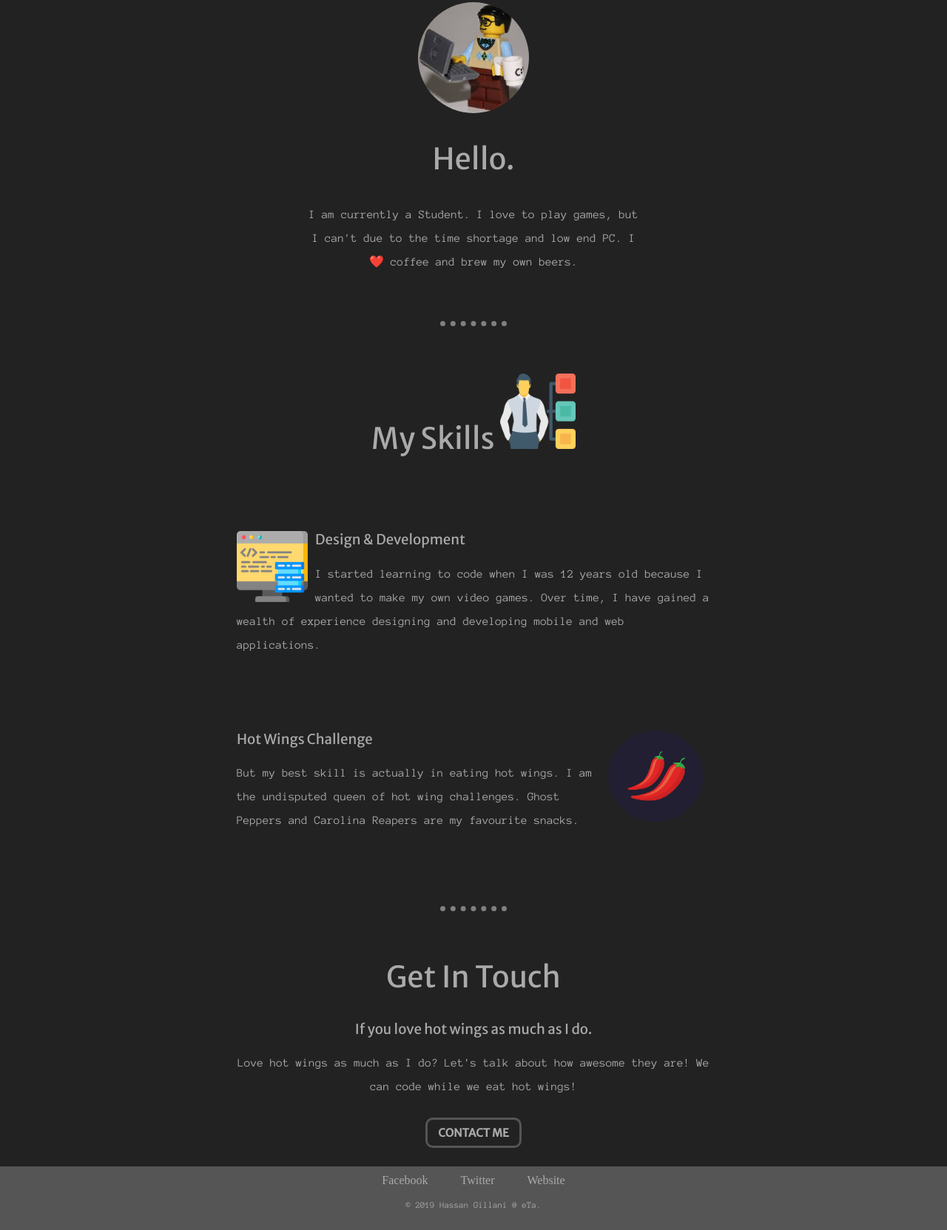
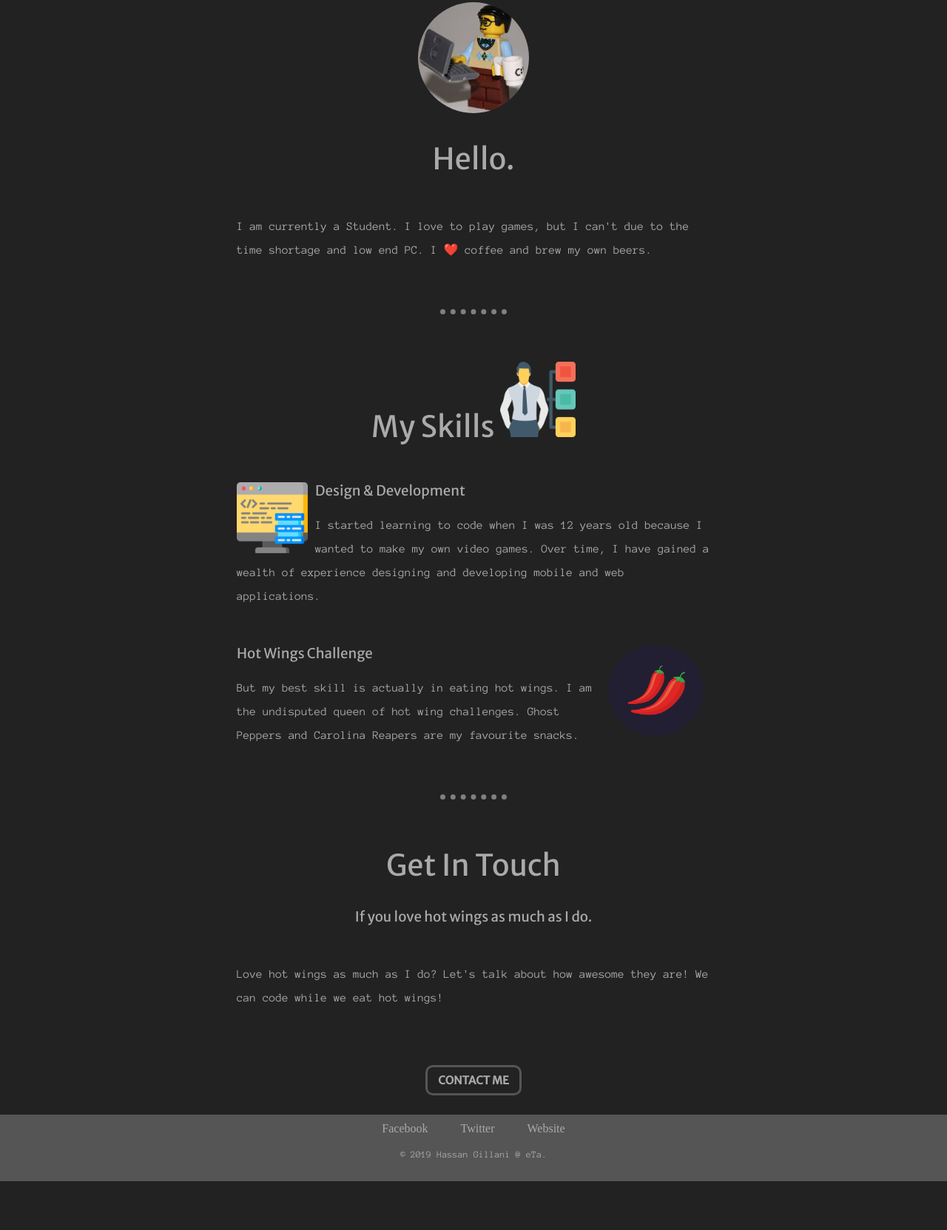
Before and after one commit to Mr-Gillani/mycv, a plain HTML site: page index.html in a window 1280 px wide. Shown: the part 856-2519 px from the top of the page at 74% size. After the commit the page ends 2453 px from the top, so only its background shows below. Drawn offline with Linux system fonts and the light colour scheme.

Commit message:
Add files via upload

```diff
--- a/CSS/style.css
+++ b/CSS/style.css
@@ -48,9 +48,7 @@ a:hover{
   color: #AAA;
   padding: 10px 20px;
 }
-.copyright{
-  font-size: 0.75rem;
-}
+
 .btn {
 	background-color:#222;
 	border-top-left-radius:10px;
@@ -81,7 +79,9 @@ a:hover{
 	top:1px;
 }
 
-
+.copyright{
+  font-size: 13px;
+}
 .cloud-up {
   position: relative;
   left: 250px;
@@ -93,19 +93,33 @@ a:hover{
 }
 .contact-message{
   width: 50%;
-  margin: auto;
+  margin: 50px auto;
+  text-align: left;
+}
+.chilli-img {
+  width: 20%;
+  height: 20%;
+  float: right;
+  margin-right: 10px;
+}
+.development-img {
+  width: 15%;
+  height: 15%;
+  float: left;
+  margin-right: 10px;
 }
 .top-info {
   margin-top: 60px;
 }
 .intro{
-  width: 35%;
-  margin: auto;
+  width: 50%;
+  margin: 50px auto;
+  text-align: left;
 }
 
 .skill-row {
   width: 50%;
-  margin: 100px auto 100px auto;
+  margin: 50px auto;
   text-align: left;
 }
 
@@ -114,25 +128,11 @@ a:hover{
   height: 12%;
 }
 
-.development-img {
-  width: 15%;
-  height: 15%;
-  float: left;
-  margin-right: 10px;
-}
-
-.chilli-img {
-  width: 20%;
-  height: 20%;
-  float: right;
-  margin-right: 10px;
-}
-
 .pro {
   text-decoration: underline;
   color: #FFF;
 }
 
 .programmer {
-  font-size: 1.7rem;
+  font-size: 27px;
 }
```
